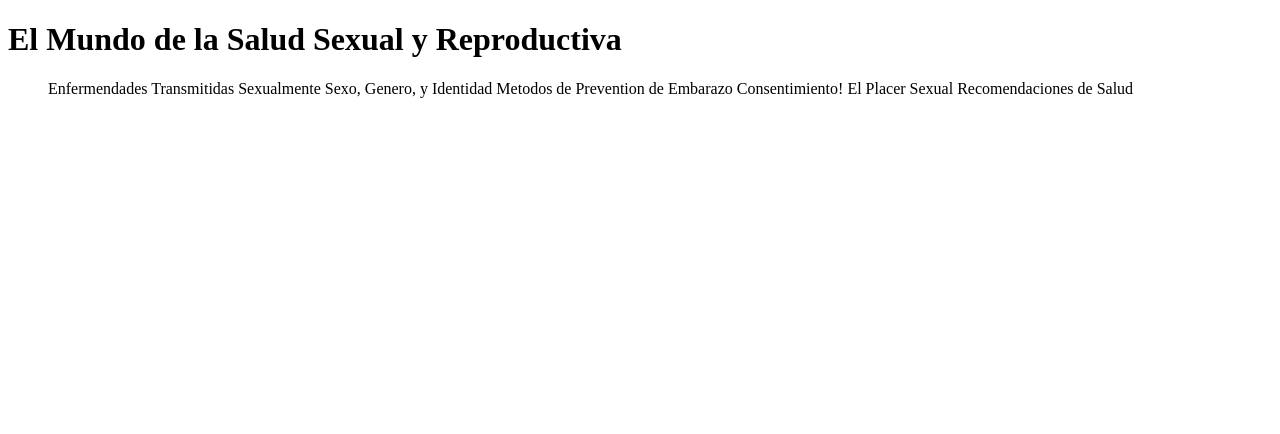
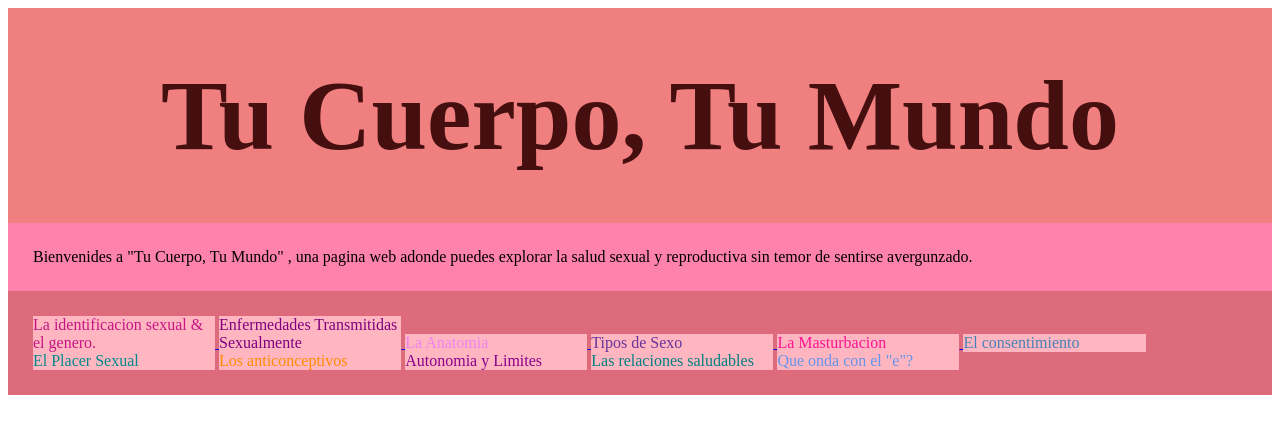
Before and after one commit to maguizler/maguizler.github.io, a plain HTML site: page tucuerpotumundo.html in a window 1280 px wide. Drawn offline with Linux system fonts and the light colour scheme.

Commit message:
Publicating Computer

```diff
--- a/tucuerpotumundo.html
+++ b/tucuerpotumundo.html
@@ -1,18 +1,108 @@
 <!DOCTYPE html>
 <html>
 <head>
+<style>
+    /*I like palevioletred too*/
+    /* Colors that I like: rgb(255, 130, 172)  ;  */
+    h1{
+        color: rgb(70, 15, 15);
+        background:lightcoral;
+        margin:0px;
+        padding: 50px;
+        text-align:center;
+        text-decoration:wavy;
+        font-size:100px;
+    }
+    .steelblue {
+        color: steelblue
+    }
+    p{
+        background: rgb(255, 130, 172);
+        margin:0px;
+        padding:25px;
+        }
 
+        li:hover{
+        background: white
+    }
+    li{
+        background: lightpink;
+        display:inline-block;
+        width:15%;
+        margin:0px;
+        padding:0px;
+
+
+
+
+    }
+    ul{
+         background: rgb(221, 107, 124);
+        margin:0px;
+        padding:25px;
+        }
+
+    .darkorange {
+        color:darkorange
+    }
+
+    .darkcyan {
+        color:darkcyan
+    }
+    .darkmagenta {
+        color:darkmagenta
+    }
+    .teal{
+        color:teal
+    }
+    .purple{
+        color:purple
+    }
+    .mediumvioletred{
+        color:mediumvioletred
+    }
+    .cornflowerblue{
+        color:cornflowerblue
+    }
+    .deeppink{
+        color:deeppink
+    }
+    .rebeccapurple{
+        color:rebeccapurple
+    }
+    .violet{
+        color:violet
+    }
+
+
+</style>
 </head>
+
 <body>
-<h1>El Mundo de la Salud Sexual y Reproductiva </h1>
- <ol>
- <lis> Enfermendades Transmitidas Sexualmente </lis>
- <lis> Sexo, Genero, y Identidad </lis>
- <lis>Metodos de Prevention de Embarazo</lis>
- <lis> Consentimiento! </lis>
- <lis>El Placer Sexual</lis>
- <lis> Recomendaciones de Salud</lis>
- </ol>
+    <h1> Tu Cuerpo, Tu Mundo </h1>
+<p> Bienvenides a "Tu Cuerpo, Tu Mundo" , una pagina web adonde puedes explorar la salud sexual y reproductiva sin temor de sentirse avergunzado.
+</p>
+<ul>
+
+<a href = "Tu-cuerpo-tu-mundo-identificacion-sexual-y-el-genero.html"><li class= "mediumvioletred"> La identificacion sexual & el genero. </li>
+<li class= "purple"> Enfermedades Transmitidas Sexualmente <!--Las Enfermendades Transmitidas sexualmente --> </li>
+<li class= "violet"> La Anatomia </li>
+<li class= "rebeccapurple"> Tipos de Sexo <!-- Que es el Sexo y como se hace --> </li>
+<li class= "deeppink"> La Masturbacion </li>
+<li class="steelblue"> El consentimiento </li>
+<a href = "tu-cuerpo-tu-mundo-el-placer-placer-sexual.html"><li class="darkcyan">El Placer Sexual</li></a>
+<li class="darkorange"> Los anticonceptivos </li>
+<li class="darkmagenta"> Autonomia y Limites </li>
+<li class= "teal"> Las relaciones saludables </li>
+<li class= "cornflowerblue"> Que onda con el "e"? </li>
+</ul>
+
+
+</ul>
 
 </body>
+
+
+
+
 </html>
```
Also changed, not shown: file2.html (added, +76 -0 lines), file3.html (added, +65 -0 lines), index.html (+104 -4 lines), style.css (added, +17 -0 lines), topic_01_CSS/Example.HTML (added, +68 -0 lines), Syphilis.png (added), topic_01_CSS/Salud Sexual .jpg (added), 1 other file.
